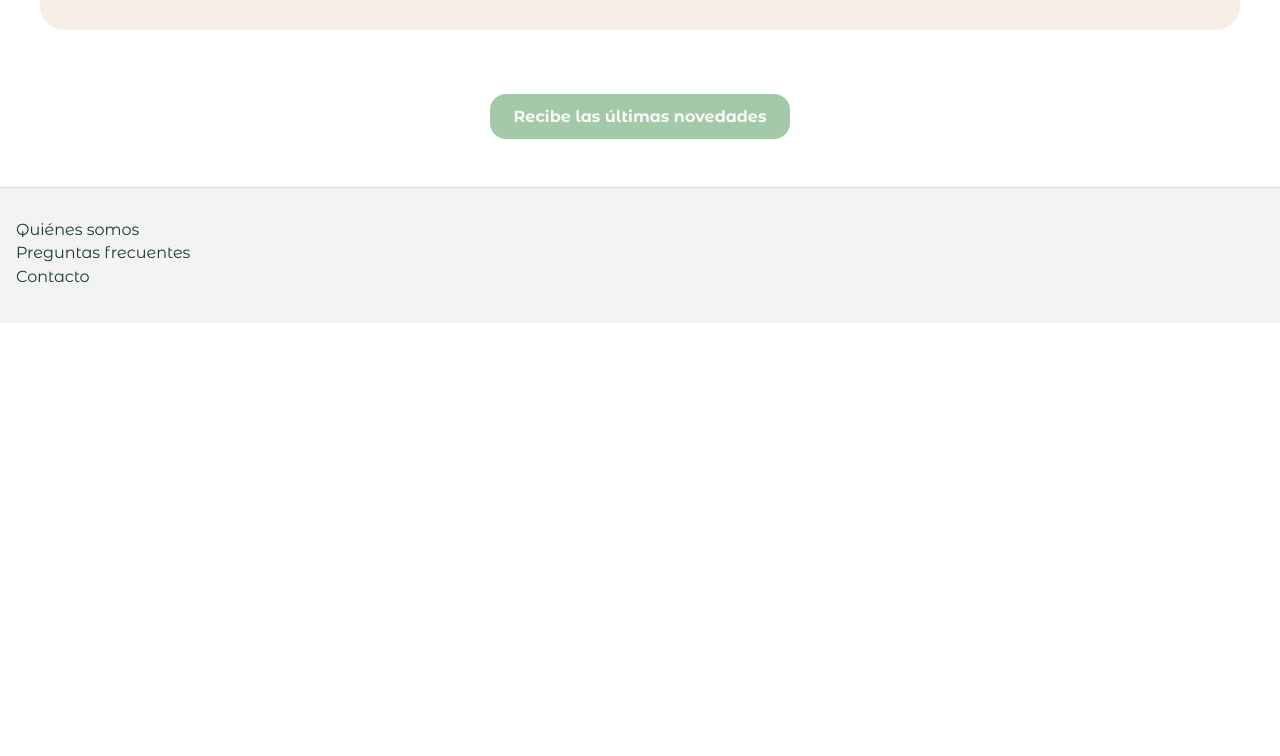
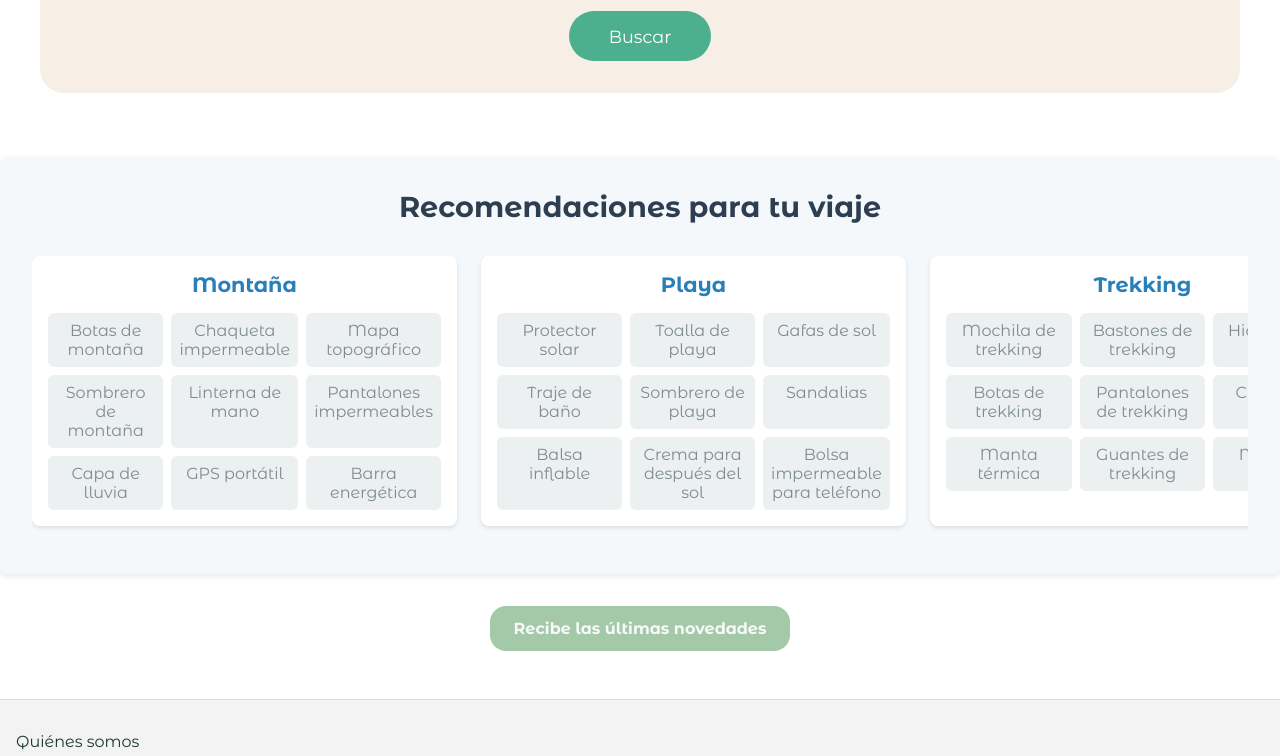
Before and after one commit to Flymily/Flymily-FE, a React (Vite) app: page / in a window 1280 px wide. Shown: the part 1159-1915 px from the top of the page. Before the commit the page ends 1482 px from the top, so only its background shows below. Built offline with nearby package versions, Linux system fonts and the light colour scheme.

Commit message:
Add a component for article recommendations to your trip

```diff
--- /dev/null
+++ b/src/components/recomendaciones-viaje/RecomendacionesViaje.jsx
@@ -0,0 +1,99 @@
+import React from "react";
+import styles from "./RecomendacionesViaje.module.css";
+
+// Datos de recomendaciones categorizadas por tipo de viaje
+const recomendaciones = {
+  montaña: [
+    { id: 1, item: "Botas de montaña" },
+    { id: 2, item: "Chaqueta impermeable" },
+    { id: 3, item: "Mapa topográfico" },
+    { id: 4, item: "Sombrero de montaña" },
+    { id: 5, item: "Linterna de mano" },
+    { id: 6, item: "Pantalones impermeables" },
+    { id: 7, item: "Capa de lluvia" },
+    { id: 8, item: "GPS portátil" },
+    { id: 9, item: "Barra energética" },
+  ],
+  playa: [
+    { id: 1, item: "Protector solar" },
+    { id: 2, item: "Toalla de playa" },
+    { id: 3, item: "Gafas de sol" },
+    { id: 4, item: "Traje de baño" },
+    { id: 5, item: "Sombrero de playa" },
+    { id: 6, item: "Sandalias" },
+    { id: 7, item: "Balsa inflable" },
+    { id: 8, item: "Crema para después del sol" },
+    { id: 9, item: "Bolsa impermeable para teléfono" },
+  ],
+  trekking: [
+    { id: 1, item: "Mochila de trekking" },
+    { id: 2, item: "Bastones de trekking" },
+    { id: 3, item: "Hidratación" },
+    { id: 4, item: "Botas de trekking" },
+    { id: 5, item: "Pantalones de trekking" },
+    { id: 6, item: "Chaqueta ligera" },
+    { id: 7, item: "Manta térmica" },
+    { id: 8, item: "Guantes de trekking" },
+    { id: 9, item: "Mapas y brújula" },
+  ],
+  camping: [
+    { id: 1, item: "Tienda de campaña" },
+    { id: 2, item: "Linterna" },
+    { id: 3, item: "Saco de dormir" },
+    { id: 4, item: "Cuchillo multiusos" },
+    { id: 5, item: "Fogón portátil" },
+    { id: 6, item: "Manta de picnic" },
+    { id: 7, item: "Protector de mosquitos" },
+    { id: 8, item: "Kit de primeros auxilios" },
+    { id: 9, item: "Comida enlatada" },
+  ],
+  nieve: [
+    { id: 1, item: "Esquís" },
+    { id: 2, item: "Chaqueta de nieve" },
+    { id: 3, item: "Botas de nieve" },
+    { id: 4, item: "Guantes impermeables" },
+    { id: 5, item: "Gafas de nieve" },
+    { id: 6, item: "Pantalones de nieve" },
+    { id: 7, item: "Cremas protectoras" },
+    { id: 8, item: "Telesquí" },
+    { id: 9, item: "Cargadores portátiles" },
+  ],
+  safari: [
+    { id: 1, item: "Binoculares" },
+    { id: 2, item: "Sombrero de safari" },
+    { id: 3, item: "Protector solar" },
+    { id: 4, item: "Botas resistentes" },
+    { id: 5, item: "Cámara fotográfica" },
+    { id: 6, item: "Ropa de colores neutros" },
+    { id: 7, item: "Repelente de insectos" },
+    { id: 8, item: "Gafas de sol" },
+    { id: 9, item: "Mapa de fauna local" },
+  ],
+};
+
+const RecomendacionesViaje = () => {
+  return (
+    <div className={styles.recomendacionesContainer}>
+      <h2 className={styles.titulo}>Recomendaciones para tu viaje</h2>
+      <div className={styles.seccionesContainer}>
+        {/* Sección para cada tipo de viaje */}
+        {Object.keys(recomendaciones).map((categoria) => (
+          <div key={categoria} className={styles.seccion}>
+            <h3 className={styles.categoriaTitulo}>
+              {categoria.charAt(0).toUpperCase() + categoria.slice(1)}
+            </h3>
+            <div className={styles.gridContainer}>
+              {recomendaciones[categoria].map((recomendacion) => (
+                <div key={recomendacion.id} className={styles.gridItem}>
+                  {recomendacion.item}
+                </div>
+              ))}
+            </div>
+          </div>
+        ))}
+      </div>
+    </div>
+  );
+};
+
+export default RecomendacionesViaje
--- /dev/null
+++ b/src/components/recomendaciones-viaje/RecomendacionesViaje.module.css
@@ -0,0 +1,64 @@
+.recomendacionesContainer {
+  background-color: #f4f8fb;
+  padding: 2rem;
+  border-radius: 8px;
+  box-shadow: 0 2px 6px rgba(0, 0, 0, 0.1);
+}
+
+.titulo {
+  font-size: 1.8rem;
+  color: #2c3e50;
+  text-align: center;
+  margin-bottom: 2rem;
+}
+
+.seccionesContainer {
+  display: flex;
+  overflow-x: auto;
+  gap: 1.5rem;
+  padding-bottom: 1rem;
+}
+
+.seccion {
+  width: 425px;
+  background-color: #fff;
+  border-radius: 8px;
+  padding: 1rem;
+  box-shadow: 0 2px 4px rgba(0, 0, 0, 0.1);
+  flex-shrink: 0;
+}
+
+.categoriaTitulo {
+  font-size: 1.3rem;
+  color: #2980b9;
+  margin-bottom: 1rem;
+  text-transform: capitalize;
+  text-align: center;
+}
+
+.gridContainer {
+  display: grid;
+  grid-template-columns: repeat(3, 1fr); /* Tres elementos por fila */
+  gap: 0.5rem;
+}
+
+.gridItem {
+  font-size: 1rem;
+  color: #7f8c8d;
+  background-color: #ecf0f1;
+  border-radius: 6px;
+  padding: 0.5rem;
+  text-align: center;
+}
+
+.gridItem:hover {
+  background-color: #2980b9;
+  color: white;
+  cursor: pointer;
+  transition: background-color 0.3s ease;
+}
+
+.seccion:hover {
+  transform: scale(1.05);
+  transition: all 0.3s ease;
+}
--- a/src/pages/buscador/Buscador.jsx
+++ b/src/pages/buscador/Buscador.jsx
@@ -17,6 +17,7 @@ const Buscador = () => {
   return (
     <section className={styles.buscadorContainer}>
       <form className={styles.formulario}>
+        <h1 className={styles.titulo}>Encuentra tu viaje Ideal</h1>
         <div className={styles.filaPrincipal}>
           <select
             className={styles.selectInput}
--- a/src/pages/buscador/Buscador.module.css
+++ b/src/pages/buscador/Buscador.module.css
@@ -1,3 +1,7 @@
+.titulo {
+    text-align: center;
+    font-size: 2rem;
+}
 .formulario {
     background-color: #f7efe6;
     border-radius: 1.5rem;
--- a/src/pages/home/Home.jsx
+++ b/src/pages/home/Home.jsx
@@ -8,6 +8,7 @@ import Buscador from "../buscador/Buscador";
 import SuscripcionModal from "../../components/boton-suscripcion/SuscripcionModal";
 
 import styles from "./Home.module.css";
+import RecomendacionesViaje from "../../components/recomendaciones-viaje/RecomendacionesViaje";
 
 const Home = () => {
 
@@ -67,6 +68,7 @@ const Home = () => {
       </div>
       <section id="buscador">
         <Buscador />
+        <RecomendacionesViaje />
         <SuscripcionModal />
       </section>
     </div>
```
